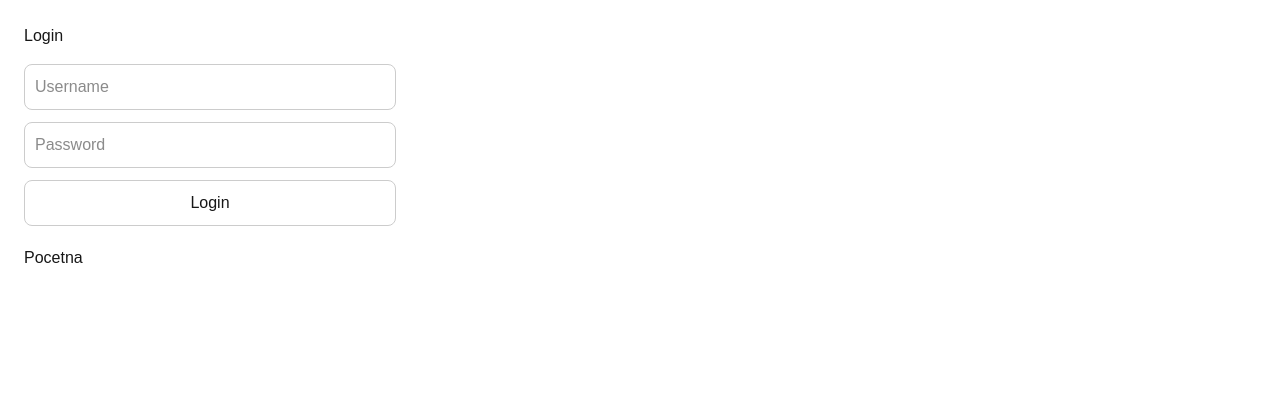
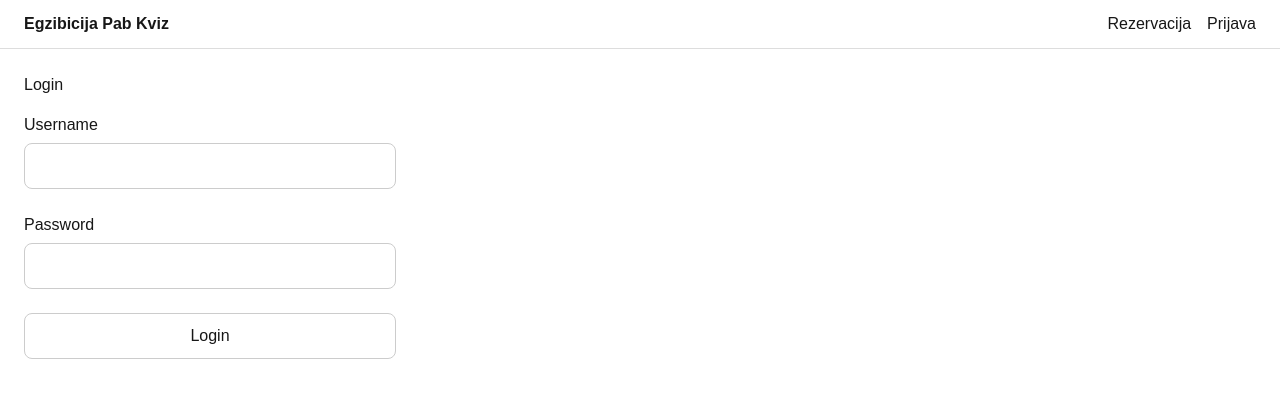
Before and after one commit to elab-development/internet-tehnologije-2025-apprezervacijazapabkvizove, a Next.js app in the folder frontend/: page /login in a window 1280 px wide. Shown: the top 398 px of the page. Built offline with nearby package versions, Linux system fonts and the light colour scheme.

Commit message:
ui changes on home page, login page, reservation page, added navbar

```diff
--- a/frontend/app/login/page.tsx
+++ b/frontend/app/login/page.tsx
@@ -2,10 +2,14 @@
 
 import { useState } from "react";
 import { useRouter } from "next/navigation";
-import Link from "next/link";
+
+import Navbar from "@/components/ui/navbar";
+import Input from "@/components/ui/input";
+import Button from "@/components/ui/button";
 
 export default function LoginPage() {
   const router = useRouter();
+
   const [username, setUsername] = useState("");
   const [password, setPassword] = useState("");
   const [error, setError] = useState<string | null>(null);
@@ -38,7 +42,6 @@ export default function LoginPage() {
         throw new Error(msg);
       }
 
-
       localStorage.setItem("token", data.token);
       localStorage.setItem("username", username);
 
@@ -49,37 +52,31 @@ export default function LoginPage() {
   }
 
   return (
+    <>
+      <Navbar />
+
       <main style={{ padding: 24, maxWidth: 420 }}>
         <h1>Login</h1>
 
         <div style={{ display: "grid", gap: 12, marginTop: 16 }}>
-                <input
-                    placeholder="Username"
+          <Input
+            label="Username"
             value={username}
             onChange={(e) => setUsername(e.target.value)}
-                    style={{ padding: 10, border: "1px solid #ccc", borderRadius: 8 }}
           />
-                <input
-                    placeholder="Password"
+
+          <Input
+            label="Password"
             type="password"
             value={password}
             onChange={(e) => setPassword(e.target.value)}
-                    style={{ padding: 10, border: "1px solid #ccc", borderRadius: 8 }}
           />
 
-                {error ? <div style={{ color: "red" }}>{error}</div> : null}
+          {error && <div style={{ color: "red" }}>{error}</div>}
 
-                <button
-                    onClick={handleLogin}
-                    style={{ padding: 10, border: "1px solid #ccc", borderRadius: 8 }}
-                >
-                Login
-                </button>
+          <Button onClick={handleLogin}>Login</Button>
         </div>
-            <nav style={{ display: "flex", gap: 16, marginTop: 20 }}>
-                <Link href="/">Pocetna</Link>
-            </nav>
-
       </main>
+    </>
   );
 }
--- a/frontend/app/page.tsx
+++ b/frontend/app/page.tsx
@@ -1,15 +1,14 @@
-import Link from "next/link";
+import Navbar from "@/components/ui/navbar";
 
 export default function Home() {
   return (
-    <main style={{ padding: 40 }}>
-      <h1>Egzibicija Pab Kviz</h1>
-      <p>Najbolji kvizovi u gradu.</p>
+    <>
+      <Navbar />
 
-      <nav style={{ display: "flex", gap: 16, marginTop: 20 }}>
-        <Link href="/login">Prijava</Link>
-        <Link href="/reservation">Rezervacije</Link>
-      </nav>
-    </main>
+      <main style={{ padding: 40 }}>
+        <h1>Egzibicija Pab Kviz</h1>
+        <p>Najbolji kvizovi u gradu.</p>
+      </main>
+    </>
   );
 }
--- a/frontend/app/reservation/page.tsx
+++ b/frontend/app/reservation/page.tsx
@@ -1,29 +1,70 @@
 "use client";
 
-import Link from "next/link";
-import { useState } from "react";
+import { useEffect, useState } from "react";
+import { useRouter } from "next/navigation";
+
+import Navbar from "@/components/ui/navbar";
 import Button from "@/components/ui/button";
 import Input from "@/components/ui/input";
 import Select from "@/components/ui/select";
 
-export default function ReservationsPage() {
+export default function ReservationPage() {
+  const router = useRouter();
+
   const [teamName, setTeamName] = useState("");
   const [partySize, setPartySize] = useState(2);
   const [note, setNote] = useState("");
+  const [message, setMessage] = useState<string | null>(null);
+
+  useEffect(() => {
+    const token = localStorage.getItem("token");
+
+    if (!token) {
+      setMessage("Morate biti ulogovani da biste pristupili rezervacijama.");
+
+      setTimeout(() => {
+        router.push("/login");
+      },2000);
+
+      return;
+    }
+  }, [router]);
+
+  function handleSubmit() {
+    alert(`Tim: ${teamName}\nLjudi: ${partySize}\nNapomena: ${note}`);
+  }
 
   const partyChoice = [2, 3, 4, 5, 6, 7].map((n) => ({
     value: n,
     label: String(n),
   }));
 
-  function handleSubmit() {
-    alert(`Tim: ${teamName}\nLjudi: ${partySize}\nNapomena: ${note}`);
-  }
+  return (
+    <>
+      <Navbar />
 
-  return (
       <main style={{ padding: 24, maxWidth: 500 }}>
-      <h1>Rezervacije</h1>
+        <h1>Rezervacija</h1>
 
+        {/* PORUKA ZA NEULOGOVANOG KORISNIKA */}
+        {message && (
+          <div
+            style={{
+              marginBottom: 16,
+              padding: 12,
+              border: "1px solid #f5c2c7",
+              background: "#f8d7da",
+              color: "#842029",
+              borderRadius: 8,
+            }}
+          >
+            {message}
+          </div>
+        )}
+
+        {/* Forma ce se videti samo ako je korisnik ulogovan */}
+        {!message && (
+          <>
             <Input
               label="Naziv tima"
               value={teamName}
@@ -43,17 +84,19 @@ export default function ReservationsPage() {
                 value={note}
                 onChange={(e) => setNote(e.target.value)}
                 rows={4}
-          style={{ padding: "10px 12px", border: "1px solid #ccc", borderRadius: 8, width: "100%" }}
+                style={{
+                  padding: "10px 12px",
+                  border: "1px solid #ccc",
+                  borderRadius: 8,
+                  width: "100%",
+                }}
               />
             </label>
 
             <Button onClick={handleSubmit}>Pošalji</Button>
-
-      <nav style={{ display: "flex", gap: 16, marginTop: 20 }}>
-        <Link href="/">Pocetna</Link>
-      </nav>
-
-
+          </>
+        )}
       </main>
+    </>
   );
 }
--- /dev/null
+++ b/frontend/components/ui/navbar.tsx
@@ -0,0 +1,62 @@
+"use client";
+
+import Link from "next/link";
+import { useEffect, useState } from "react";
+import { useRouter } from "next/navigation";
+
+export default function Navbar() {
+  const router = useRouter();
+  const [username, setUsername] = useState<string | null>(null);
+
+  useEffect(() => {
+    const u = localStorage.getItem("username");
+    setUsername(u);
+  }, []);
+
+  function handleLogout() {
+    localStorage.removeItem("token");
+    localStorage.removeItem("username");
+    setUsername(null);
+    router.push("/login");
+  }
+
+  return (
+    <header
+      style={{
+        padding: "12px 24px",
+        borderBottom: "1px solid #ddd",
+        display: "flex",
+        justifyContent: "space-between",
+        alignItems: "center",
+      }}
+    >
+      {/* Left */}
+      <Link href="/" style={{ fontWeight: "bold" }}>
+        Egzibicija Pab Kviz
+      </Link>
+
+      {/* Right */}
+      <div style={{ display: "flex", gap: 16, alignItems: "center" }}>
+        <Link href="/reservation">Rezervacija</Link>
+
+        {username ? (
+          <>
+            <span>{username}</span>
+            <button
+              onClick={handleLogout}
+              style={{
+                padding: "6px 10px",
+                border: "1px solid #ccc",
+                borderRadius: 8,
+              }}
+            >
+              Logout
+            </button>
+          </>
+        ) : (
+          <Link href="/login">Prijava</Link>
+        )}
+      </div>
+    </header>
+  );
+}
```
Also changed, not shown: 1 other file (tests, documents, lock files or other folders). Lines whose indentation alone changed are shown as unchanged.
